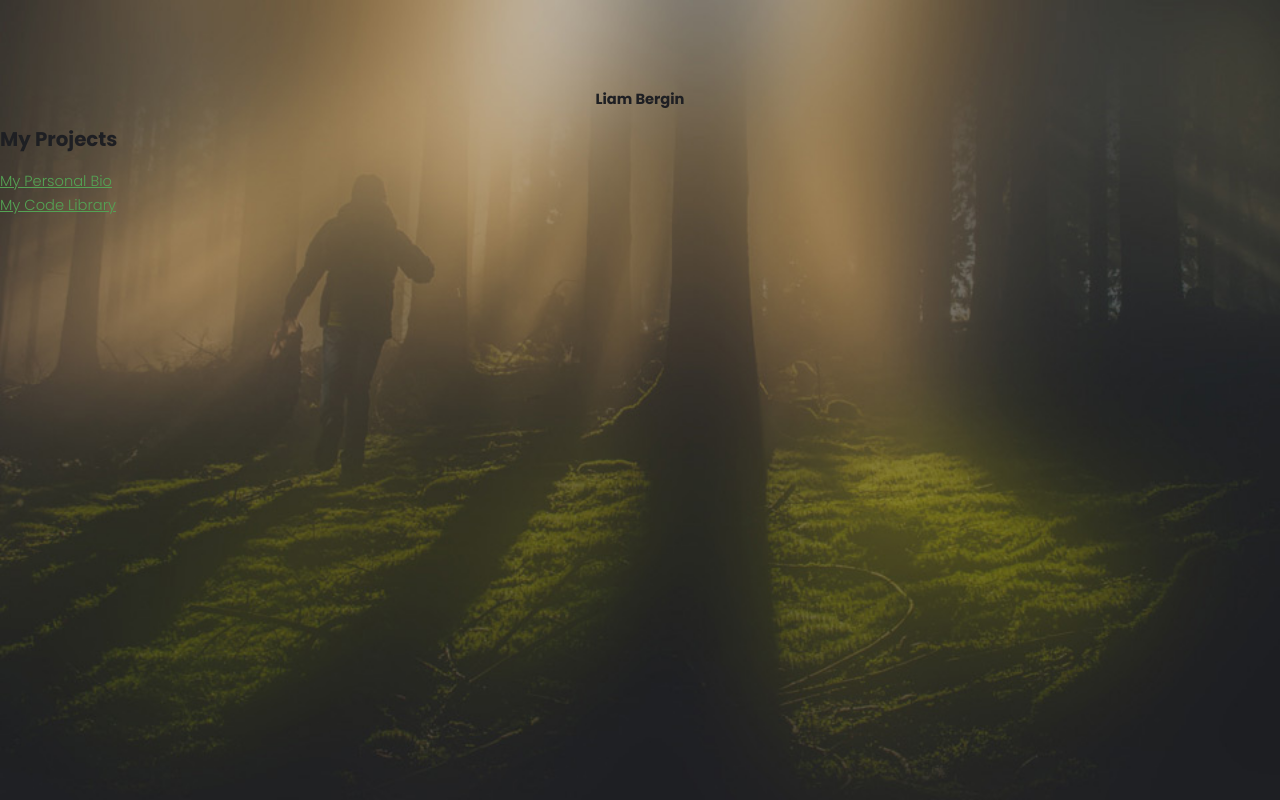
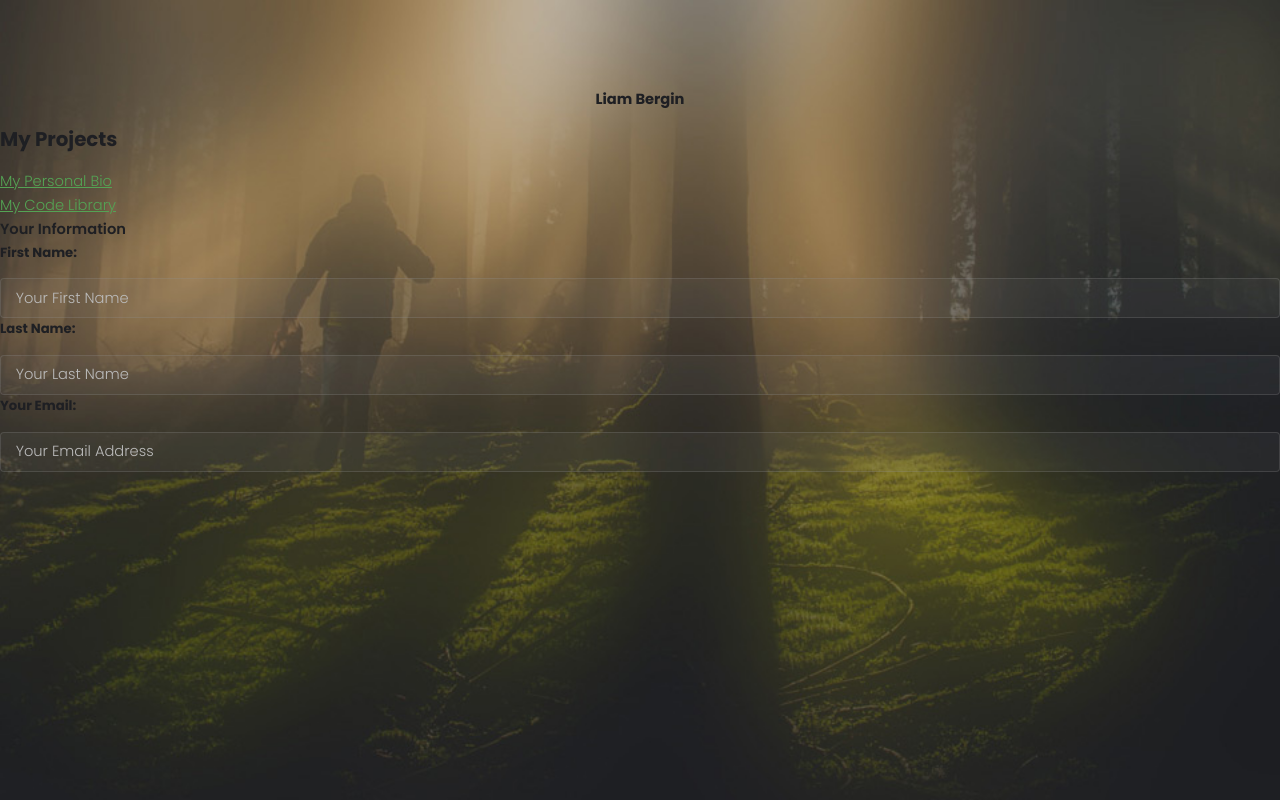
Before and after one commit to notwill1/first-webpage, a plain HTML site: page index.html in a window 1280 px wide. Drawn offline with Linux system fonts and the light colour scheme; files that its build step writes are made by us from their sources; files whose address does not match are found by name.

Commit message:
added contact me section

```diff
--- a/index.html
+++ b/index.html
@@ -17,5 +17,22 @@
 		<h3>My Projects</h3>
 		<a href="bio.html">My Personal Bio</a> <br>
 		<a href="elements.html">My Code Library</a>
+		<form class="survey-form" action="mailto:liamjbergin@gmail.com" method="post">
+			<fieldset>
+				<legend><strong>Your Information</strong></legend>
+				<div>
+				   <label for="firstName"> First Name:</label>
+				   <input id="firstName" type="text" name="firstName" placeholder="Your First Name" />
+				</div>
+				<div>
+					<label for="lastName"> Last Name:</label>
+					<input id="lastName" type="text" name="lastName" placeholder="Your Last Name" />
+				</div>
+				<div>
+				   <label for="yourEmail"> Your Email:</label>
+				   <input id="yourEmail" type="email" name="email" placeholder="Your Email Address" />
+				</div>
+			</fieldset>
+		</form>
 	</body>
 </html>
```
